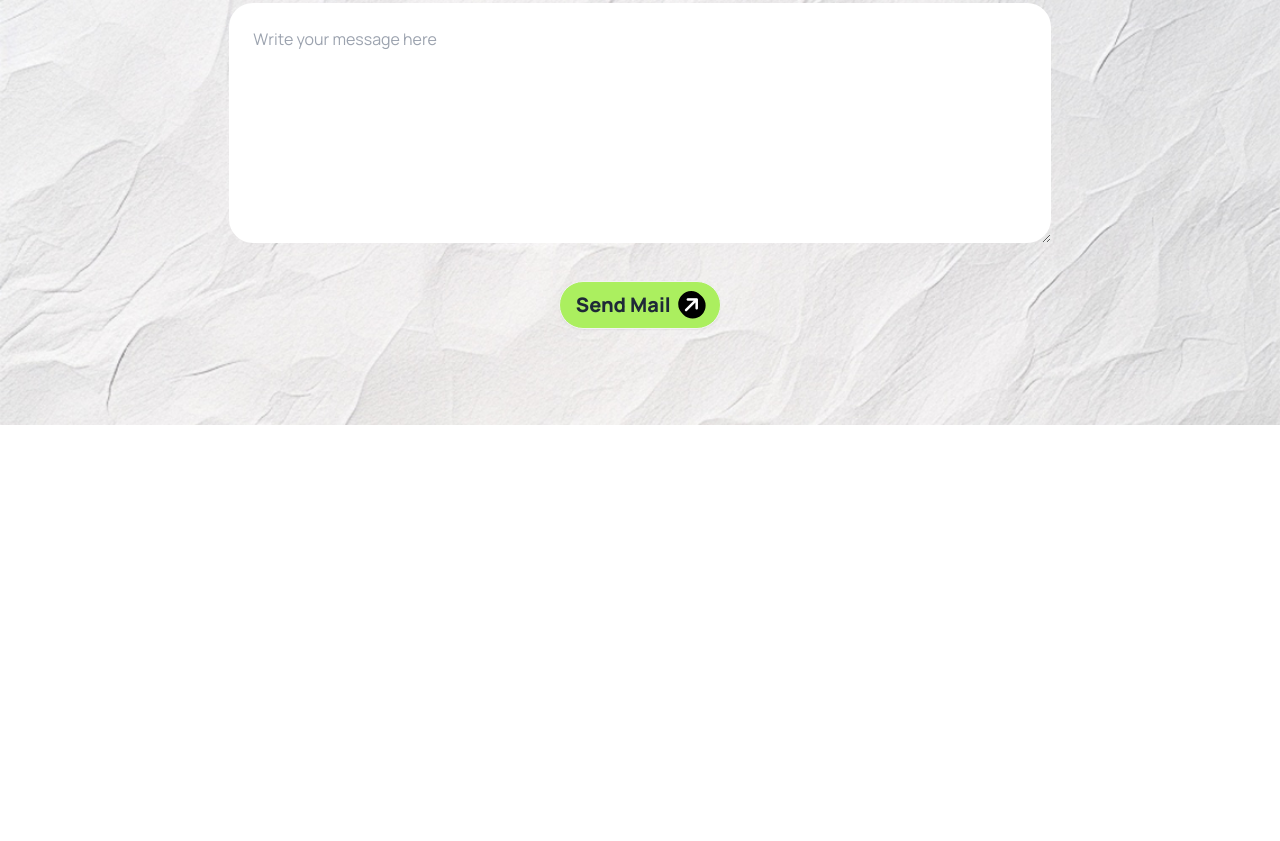
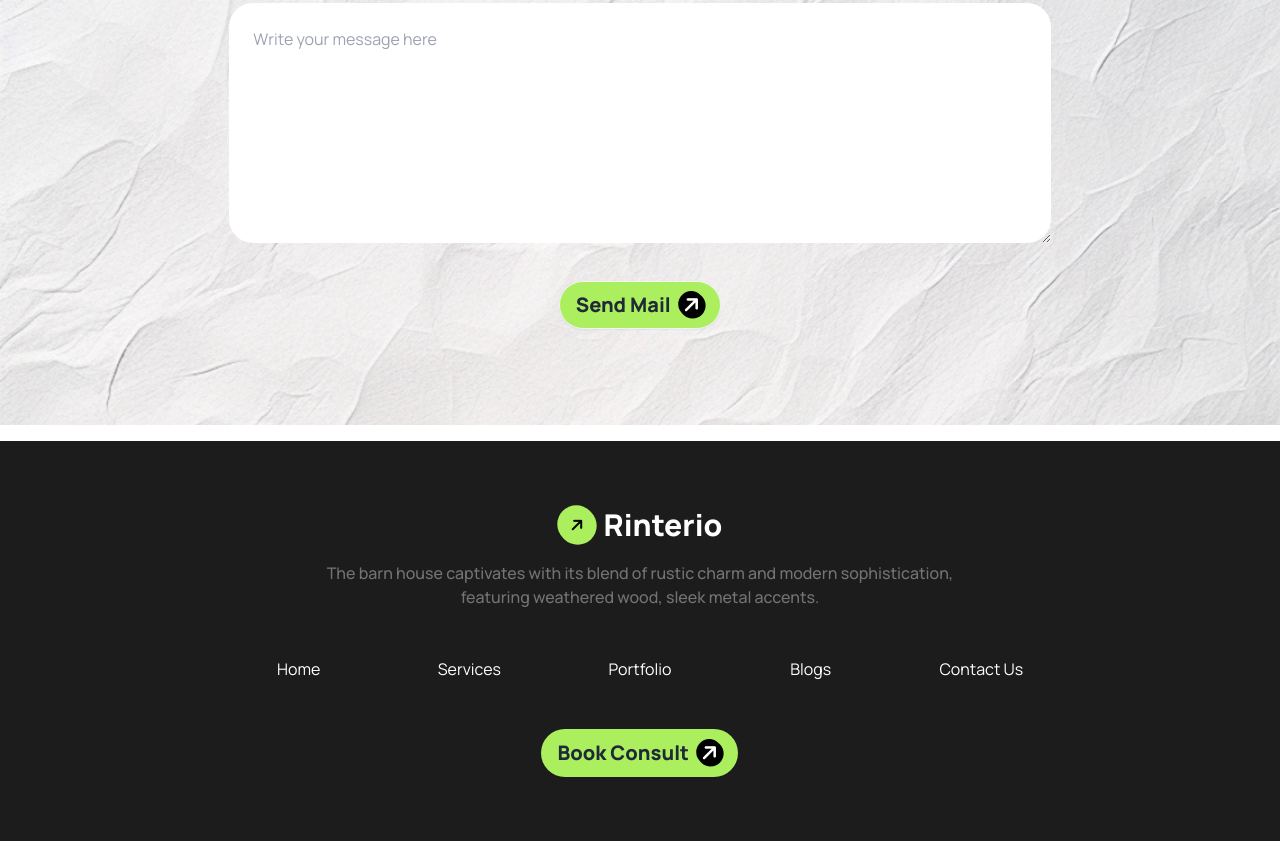
Before and after one commit to arifhassansky/rinterio-design, a plain HTML site: page index.html in a window 1280 px wide. Shown: the part 2630-3471 px from the top of the page. Before the commit the page ends 3055 px from the top, so only its background shows below. Drawn offline with nearby package versions, Linux system fonts and the light colour scheme.

Commit message:
added footer

```diff
--- a/index.html
+++ b/index.html
@@ -41,6 +41,7 @@
               card_2: "#EFDA6E",
               card_3: "#A4DAC3",
               card_4: "#77AAEA",
+              footerbg: "#1C1C1C",
             },
             fontFamily: {
               manrope: "Manrope",
@@ -282,28 +283,28 @@
           <!-- discussion input -->
           <div class="grid grid-cols-1 sm:grid-cols-2 gap-6">
             <input
-              class="p-5 rounded-full"
+              class="p-5 rounded-full focus:outline-none"
               type="text"
               placeholder="First Name*"
             />
             <input
-              class="p-5 rounded-full"
+              class="p-5 rounded-full focus:outline-none"
               type="text"
               placeholder="Last Name*"
             />
             <input
-              class="p-5 rounded-full"
+              class="p-5 rounded-full focus:outline-none"
               type="text"
               placeholder="Phone Number*"
             />
             <input
-              class="p-5 rounded-full"
+              class="p-5 rounded-full focus:outline-none"
               type="text"
               placeholder="Email Number*"
             />
           </div>
           <textarea
-            class="w-full mt-6 p-6 rounded-3xl"
+            class="w-full mt-6 p-6 rounded-3xl focus:outline-none"
             placeholder="Write your message here"
             rows="8"
             name=""
@@ -325,6 +326,41 @@
       </section>
     </main>
     <!-- Footer Start -->
-    <footer></footer>
+    <footer class="bg-footerbg text-white mt-4">
+      <div class="w-8/12 mx-auto py-16 text-center">
+        <div>
+          <span class="flex items-center justify-center"
+            ><i
+              class="fa-solid fa-arrow-right bg-primary p-3 rounded-full -rotate-45 text-black"
+            ></i>
+            <a href="#" class="text-3xl font-extrabold pl-2">Rinterio</a></span
+          >
+          <p class="text-thirdly font-medium mt-4">
+            The barn house captivates with its blend of rustic charm and modern
+            sophistication, <br class="hidden lg:block" />
+            featuring weathered wood, sleek metal accents.
+          </p>
+        </div>
+        <div class="mt-12">
+          <ul class="grid grid-cols-1 md:grid-cols-5 space-y-8 sm:space-y-0">
+            <li class=""><a>Home </a></li>
+            <li><a>Services</a></li>
+            <li><a>Portfolio</a></li>
+            <li><a>Blogs</a></li>
+            <li><a>Contact Us</a></li>
+          </ul>
+        </div>
+        <div class="mt-12">
+          <a
+            href="#"
+            class="btn bg-primary rounded-3xl text-xl font-extrabold border-none"
+            >Book Consult
+            <i
+              class="fa-solid fa-arrow-right bg-black text-white p-1 rounded-full -rotate-45"
+            ></i
+          ></a>
+        </div>
+      </div>
+    </footer>
   </body>
 </html>
```
